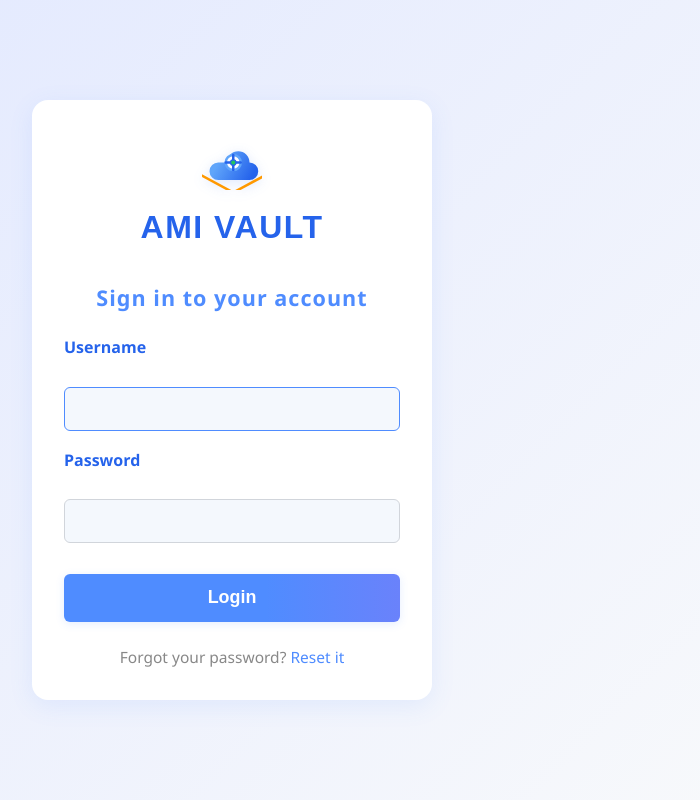
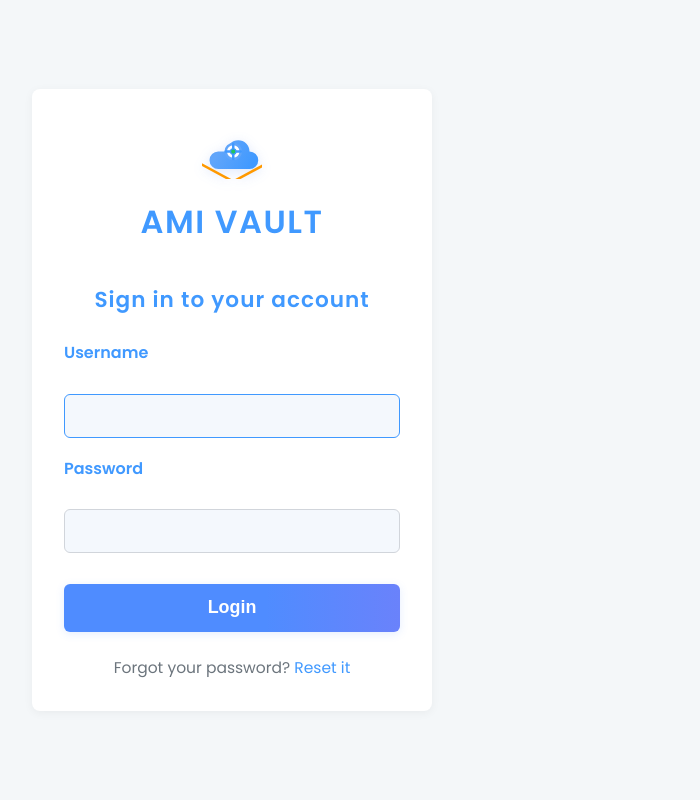
Before and after one commit to s3csys/amivault, a Flask app: page /login in a window 1280 px wide. Shown: the whole page, without its empty margins (408-1108 px from the left). Run offline with Flask 3, Linux system fonts and the light colour scheme; some libraries are stand-ins or nearby versions.

Commit message:
theme login

```diff
--- a/templates/login.html
+++ b/templates/login.html
@@ -5,12 +5,14 @@
   <title>Ami Vault Login</title>
   <meta name="viewport" content="width=device-width, initial-scale=1" />
   <link rel="stylesheet" href="{{ url_for('static', filename='style.css') }}" />
+  <!-- Font imports for all themes -->
+  <link href="https://fonts.googleapis.com/css2?family=Montserrat:wght@400;600&family=Poppins:wght@400;600&family=Roboto:wght@400;500;700&family=Inter:wght@400;500;600&display=swap" rel="stylesheet">
   <style>
     body, html {
       margin: 0; padding: 0; min-height: 100vh;
-      font-family: 'Segoe UI', Tahoma, Geneva, Verdana, sans-serif;
-      background: linear-gradient(135deg, #e0e7ff 0%, #f9fafb 100%);
-      color: #22223b;
+      font-family: var(--font-primary, 'Segoe UI', Tahoma, Geneva, Verdana, sans-serif);
+      background: var(--secondary-color, linear-gradient(135deg, #e0e7ff 0%, #f9fafb 100%));
+      color: var(--text-color, #22223b);
       display: flex; flex-direction: column; min-height: 100vh;
     }
     main {
@@ -21,9 +23,9 @@
       padding: 1rem;
     }
     .login-card {
-      background: #fff;
-      border-radius: 16px;
-      box-shadow: 0 6px 24px rgba(79,140,255,0.10);
+      background: var(--card-bg, #fff);
+      border-radius: var(--card-border-radius, 16px);
+      box-shadow: var(--card-shadow, 0 6px 24px rgba(79,140,255,0.10));
       max-width: 400px;
       width: 100%;
       padding: 2.5rem 2rem 2rem 2rem;
@@ -43,10 +45,10 @@
       transform: scale(1.05);
     }
     .logo-heading {
-      font-family: 'Montserrat', sans-serif;
+      font-family: var(--font-primary, 'Montserrat', sans-serif);
       font-weight: 700;
       font-size: 2rem;
-      color: #2563eb;
+      color: var(--accent-color, #2563eb);
       letter-spacing: 1.5px;
       margin: 0 0 1.2rem 0;
       text-transform: uppercase;
@@ -54,7 +56,7 @@
       user-select: none;
     }
     .login-card h2 {
-      color: #4f8cff;
+      color: var(--accent-color, #4f8cff);
       margin-bottom: 1.5rem;
       font-size: 1.35rem;
       font-weight: 700;
@@ -69,29 +71,30 @@
     }
     label {
       font-weight: 600;
-      color: #2563eb;
+      color: var(--accent-color, #2563eb);
       margin-bottom: 0.3rem;
       display: block;
     }
     input[type="text"], input[type="password"] {
       width: 100%;
       padding: 0.75rem 1rem;
-      border: 1.5px solid #d1d5db;
+      border: 1.5px solid var(--input-border, #d1d5db);
       border-radius: 6px;
-      background: #f4f8fd;
+      background: var(--input-bg, #f4f8fd);
       font-size: 1rem;
       transition: border-color 0.2s ease;
       box-sizing: border-box;
+      color: var(--input-text, #333);
     }
     input[type="text"]:focus, input[type="password"]:focus {
-      border-color: #4f8cff;
+      border-color: var(--accent-color, #4f8cff);
       outline: none;
     }
     button {
-      background: linear-gradient(90deg, #4f8cff 60%, #6a82fb 100%);
+      background: var(--button-bg, linear-gradient(90deg, #4f8cff 60%, #6a82fb 100%));
       border: none;
       padding: 0.85rem;
-      color: #fff;
+      color: var(--button-text, #fff);
       font-size: 1.12rem;
       font-weight: 700;
       border-radius: 6px;
@@ -101,40 +104,43 @@
       margin-top: 0.8rem;
     }
     button:hover, button:focus {
-      background: linear-gradient(90deg, #6a82fb 60%, #4f8cff 100%);
+      background: var(--button-hover-bg, linear-gradient(90deg, #6a82fb 60%, #4f8cff 100%));
       outline: none;
     }
     .login-footer {
       margin-top: 1.5rem;
       text-align: center;
-      color: #888;
+      color: var(--text-light-color, #888);
       font-size: 0.97rem;
     }
     /* SweetAlert2 input styling */
     .swal2-popup {
       border-radius: 12px !important;
-      font-family: 'Segoe UI', Tahoma, Geneva, Verdana, sans-serif;
+      font-family: var(--font-primary, 'Segoe UI', Tahoma, Geneva, Verdana, sans-serif);
+      background: var(--card-bg, #fff) !important;
+      color: var(--text-color, #22223b) !important;
     }
     .swal2-title {
-      color: #4f8cff !important;
+      color: var(--accent-color, #4f8cff) !important;
       font-weight: 700;
       font-size: 1.5rem;
     }
     .swal2-confirm {
-      background: linear-gradient(90deg, #4f8cff 60%, #6a82fb 100%) !important;
+      background: var(--button-bg, linear-gradient(90deg, #4f8cff 60%, #6a82fb 100%)) !important;
       border-radius: 6px !important;
       font-weight: 700 !important;
       font-size: 1.1rem !important;
       box-shadow: 0 2px 8px rgba(79,140,255,0.10) !important;
+      color: var(--button-text, #fff) !important;
     }
     .swal2-confirm:hover, .swal2-confirm:focus {
-      background: linear-gradient(90deg, #6a82fb 60%, #4f8cff 100%) !important;
+      background: var(--button-hover-bg, linear-gradient(90deg, #6a82fb 60%, #4f8cff 100%)) !important;
     }
     .swal2-input, #swal2faCode {
       border-radius: 6px !important;
-      background: #f4f8fd !important;
-      border: 1.5px solid #d1d5db !important;
-      color: #22223b !important;
+      background: var(--input-bg, #f4f8fd) !important;
+      border: 1.5px solid var(--input-border, #d1d5db) !important;
+      color: var(--input-text, #22223b) !important;
       font-size: 1rem !important;
       width: 140px !important;
       max-width: 100% !important;
@@ -145,7 +151,7 @@
       text-align: center;
     }
     .swal2-html-container p {
-      color: #888 !important;
+      color: var(--text-light-color, #888) !important;
     }
     #swal2-input {
       display: none !important;
@@ -159,24 +165,26 @@
       }
     }
   </style>
+  <!-- Theme Switcher Script -->
+  <script src="{{ url_for('static', filename='theme-switcher.js') }}" defer></script>
 </head>
-<body>
+<body class="theme-{{ session.get('theme', os.environ.get('DEFAULT_THEME', 'datta-able-light')) }}">
   <main>
     <section class="login-card" role="main" aria-label="Login form">
       <div class="logo-container" aria-hidden="true">
-        <!-- Inline SVG logo -->
+        <!-- Inline SVG logo with theme variables -->
         <svg width="60" height="50" viewBox="10 20 42 40" fill="none" xmlns="http://www.w3.org/2000/svg" role="img" aria-label="AMI Snapshot Logo">
           <polygon points="32 2 58 16 58 48 32 62 6 48 6 16" stroke="#FF9900" stroke-width="2" fill="none"/>
           <defs>
             <linearGradient id="cloudGradient" x1="20" y1="38" x2="45" y2="52" gradientUnits="userSpaceOnUse">
-              <stop stop-color="#60a5fa"/>
-              <stop offset="1" stop-color="#2563EB"/>
+              <stop stop-color="var(--accent-light-color, #60a5fa)"/>
+              <stop offset="1" stop-color="var(--accent-color, #2563EB)"/>
             </linearGradient>
           </defs>
           <path fill="url(#cloudGradient)" d="M45 38a9 9 0 0 0-18 0H20a7 7 0 0 0 0 14h25a7 7 0 0 0 0-14h-0z"/>
-          <circle cx="32" cy="38" r="6" fill="#fff" stroke="#60a5fa" stroke-width="2"/>
-          <path d="M32 32v12M26 38h12" stroke="#2563EB" stroke-width="2" stroke-linecap="round"/>
-          <circle cx="32" cy="38" r="2.2" fill="#22c55e" stroke="#2563EB" stroke-width="1"/>
+          <circle cx="32" cy="38" r="6" fill="var(--primary-color, #fff)" stroke="var(--accent-light-color, #60a5fa)" stroke-width="2"/>
+          <path d="M32 32v12M26 38h12" stroke="var(--accent-color, #2563EB)" stroke-width="2" stroke-linecap="round"/>
+          <circle cx="32" cy="38" r="2.2" fill="#22c55e" stroke="var(--accent-color, #2563EB)" stroke-width="1"/>
         </svg>
       </div>
       <div class="logo-heading">Ami Vault</div>
@@ -190,7 +198,7 @@
       </form>
         <div class="login-footer">
           Forgot your password?
-          <a href="#" class="reset-password-link" style="color:#4f8cff;text-decoration:none;">Reset it</a>
+          <a href="#" class="reset-password-link" style="color:var(--accent-color, #4f8cff);text-decoration:none;">Reset it</a>
         </div>
     </section>
   </main>
@@ -226,11 +234,11 @@
       Swal.fire({
         title: 'Enter 2FA Code',
         html: `
-          <input type="text" id="swal2faCode" class="swal2-input" placeholder="123456" maxlength="6" pattern="\\d{6}" inputmode="numeric" autocomplete="one-time-code" autofocus />
+          <input type="text" id="swal2faCode" class="swal2-input" placeholder="123456" maxlength="6" pattern="\d{6}" inputmode="numeric" autocomplete="one-time-code" autofocus />
           <p style="font-size:0.95em; margin-top:1em;">
             Please enter the 6-digit verification code generated by your authenticator app.
           </p>
-          ${message ? `<div style="color:#dc2626; margin-top:1em;">${message}</div>` : ''}
+          ${message ? `<div style="color:var(--error-color, #dc2626); margin-top:1em;">${message}</div>` : ''}
         `,
         confirmButtonText: 'Verify',
         showCancelButton: false,
@@ -272,7 +280,7 @@ document.querySelector('.reset-password-link').addEventListener('click', functio
       Please contact your system administrator to request a password reset.
     </div>`,
     confirmButtonText: 'OK',
-    confirmButtonColor: '#4f8cff'
+    confirmButtonColor: 'var(--accent-color, #4f8cff)'
   });
 });
 
```
